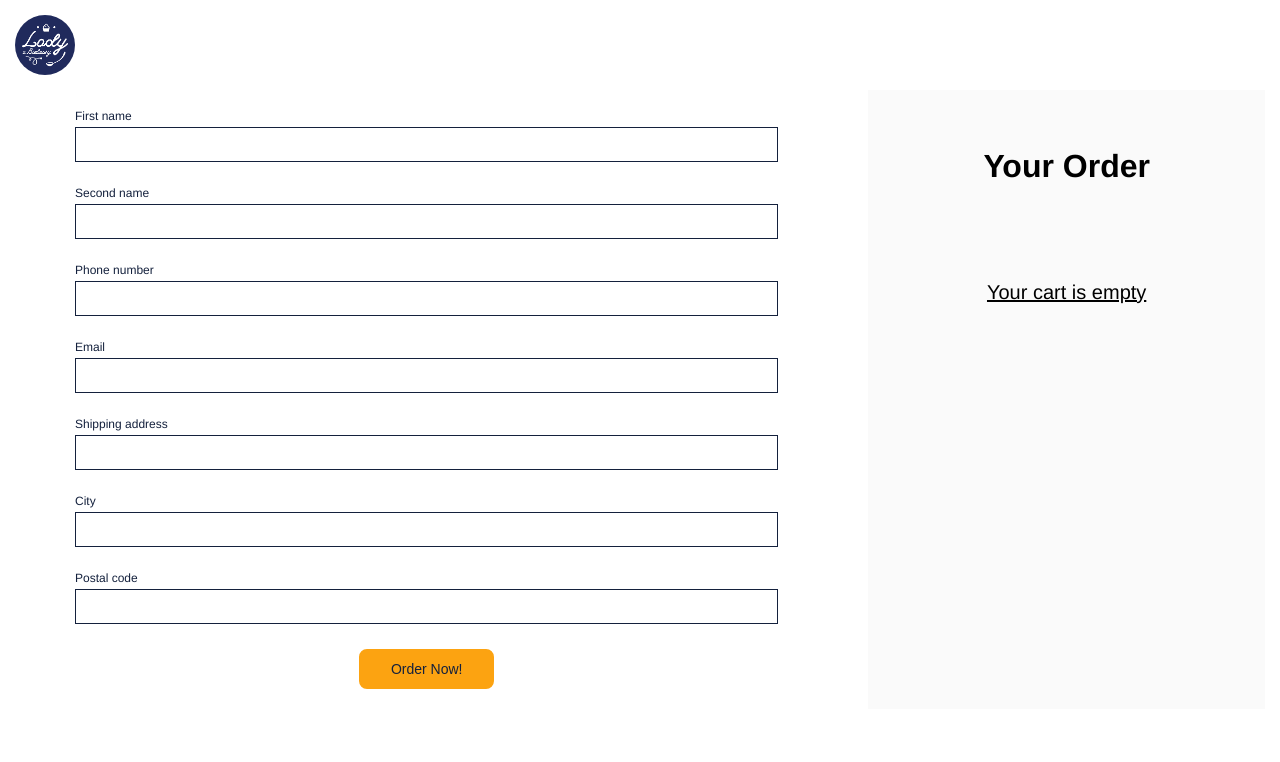
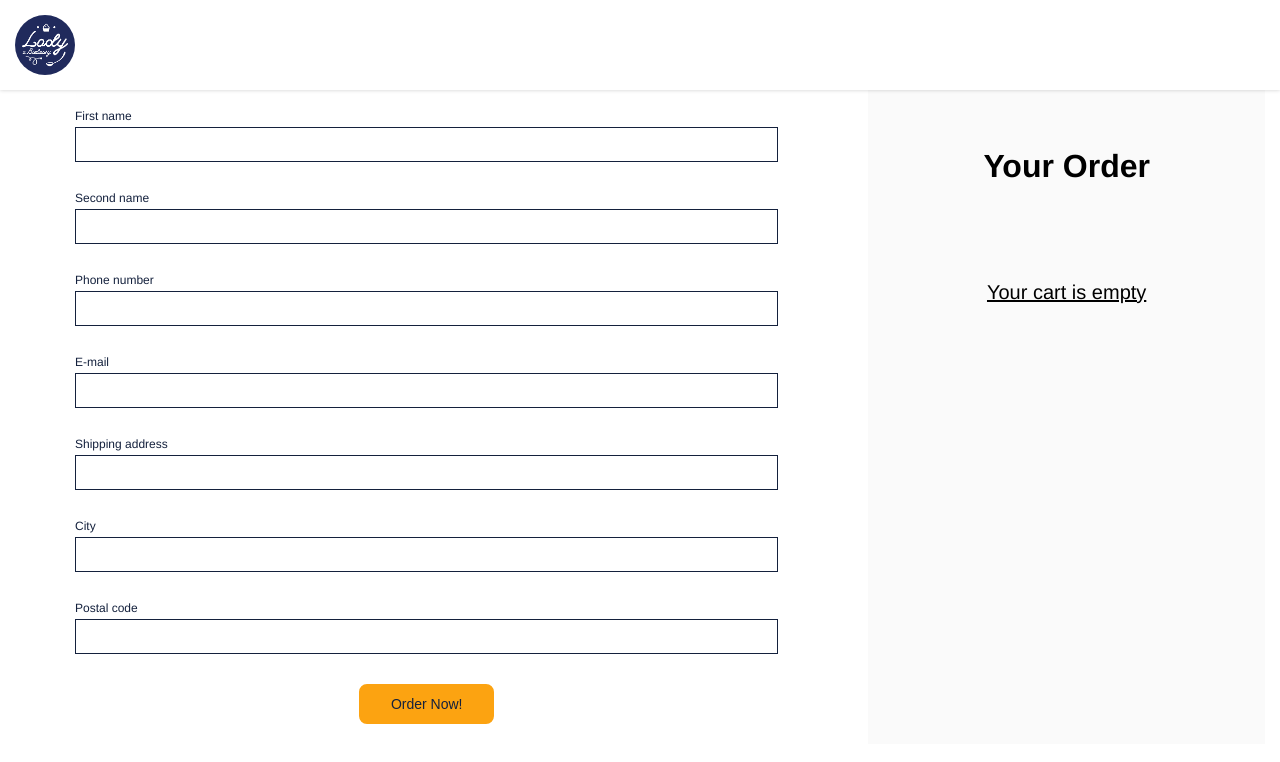
Before and after one commit to pvtryk/icecream-order, a React (Create React App) app: page /checkout in a window 1280 px wide. Shown: the top 762 px of the page. Built offline with nearby package versions, Linux system fonts and the light colour scheme; no server answers.

Commit message:
feat(form): form valid state

```diff
--- a/src/components/Checkout/CheckoutInput/CheckoutInput.js
+++ b/src/components/Checkout/CheckoutInput/CheckoutInput.js
@@ -3,6 +3,7 @@ import './CheckoutInput.scss';
 
 const CheckoutInput = (props) => {
   let inputEl = null;
+  let errorMessage;
   const inputClasses = ['checkout-input__input']
 
   if (props.additionalClass) {
@@ -11,6 +12,7 @@ const CheckoutInput = (props) => {
 
   if (props.valid && props.touched) {
     inputClasses.push('invalid');
+    errorMessage = <span>{props.message}</span>
   }
 
   switch (props.inputType) {
@@ -46,10 +48,11 @@ const CheckoutInput = (props) => {
 
   return (
     <div className="checkout-input">
-      <label className="checkout-input__label">{ props.labelEl }</label>
+      <label className="checkout-input__label">{props.labelEl}</label>
       {inputEl}
+      {errorMessage}
     </div>
-  )
+  );
 }
 
 export default CheckoutInput;
--- a/src/components/Checkout/CheckoutInput/CheckoutInput.scss
+++ b/src/components/Checkout/CheckoutInput/CheckoutInput.scss
@@ -1,7 +1,19 @@
 @import '../../../styles/reusable.scss';
 
 .checkout-input {
-  margin-bottom: 25px;
+  margin-bottom: 30px;
+  position: relative;
+
+  span {
+    font-size: 12px;
+    // margin-top: 5px;
+    color: $color-error;
+    font-weight: 300;
+    position: absolute;
+    top: 100%;
+    left: 0;
+    padding-top: 2px;
+  }
 
   &__label {
     font-size: 12px;
--- a/src/components/TopBar/TopBar.scss
+++ b/src/components/TopBar/TopBar.scss
@@ -8,6 +8,7 @@
   z-index: 99;
   padding: 15px 0;
   background-color: $color-bg;
+  box-shadow: 0 0 4px 0px rgba($color-black, .2);
 
   &__logo {
     width: 60px;
--- a/src/containers/CheckoutContainer/CheckoutContainer.js
+++ b/src/containers/CheckoutContainer/CheckoutContainer.js
@@ -24,9 +24,10 @@ class CheckoutContainer extends Component {
         value: '',
         validation: {
           required: true,
+          message: 'Enter your first name.',
         },
         valid: false,
-        touched: false
+        touched: false,
       },
       secondName: {
         elementType: 'input',
@@ -38,9 +39,10 @@ class CheckoutContainer extends Component {
         value: '',
         validation: {
           required: true,
+          message: 'Enter your second name.',
         },
         valid: false,
-        touched: false
+        touched: false,
       },
       phoneNumber: {
         elementType: 'input',
@@ -48,17 +50,18 @@ class CheckoutContainer extends Component {
         additionalClass: '',
         config: {
           type: 'tel',
+          message: 'Enter your correct phone number.',
         },
         value: '',
         validation: {
           required: true,
         },
         valid: false,
-        touched: false
+        touched: false,
       },
       email: {
         elementType: 'email',
-        labelEl: 'Email',
+        labelEl: 'E-mail',
         additionalClass: '',
         config: {
           type: 'email',
@@ -66,9 +69,10 @@ class CheckoutContainer extends Component {
         value: '',
         validation: {
           required: true,
+          message: 'Enter your correct e-mail address.',
         },
         valid: false,
-        touched: false
+        touched: false,
       },
       address: {
         elementType: 'input',
@@ -80,9 +84,10 @@ class CheckoutContainer extends Component {
         value: '',
         validation: {
           required: true,
+          message: 'Enter your shipping address.',
         },
         valid: false,
-        touched: false
+        touched: false,
       },
       city: {
         elementType: 'input',
@@ -94,9 +99,10 @@ class CheckoutContainer extends Component {
         value: '',
         validation: {
           required: true,
+          message: 'Enter your city.',
         },
         valid: false,
-        touched: false
+        touched: false,
       },
       postal: {
         elementType: 'input',
@@ -108,11 +114,14 @@ class CheckoutContainer extends Component {
         value: '',
         validation: {
           required: true,
+          message: 'Enter your postal code.',
         },
         valid: false,
-        touched: false
+        touched: false,
       },
     },
+    formIsValid: false,
+    loader: false
   };
 
   // componentDidMount() {}
@@ -142,7 +151,13 @@ class CheckoutContainer extends Component {
     updatedFormElement.touched = true;
     updatedForm[inputId] = updatedFormElement;
 
-    this.setState({ orderForm: updatedForm });
+    // check if form is valid
+    let formIsValid = true;
+    for (const inputId in updatedForm) {
+      formIsValid = updatedForm[inputId].valid && formIsValid;
+    }
+
+    this.setState({ orderForm: updatedForm, formIsValid: formIsValid });
   };
 
   formSubmitHandler = (event) => {
@@ -193,6 +208,7 @@ class CheckoutContainer extends Component {
               value={input.options.value}
               valid={!input.options.valid}
               touched={input.options.touched}
+              message={input.options.validation.message}
               changed={(event) => this.inputChangedHandler(event, input.id)}
             />
           ))}
```
